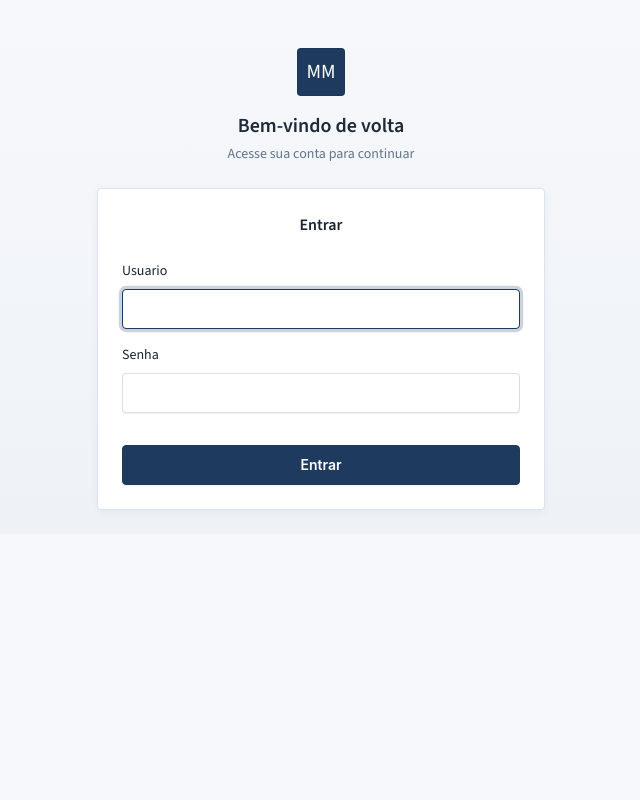
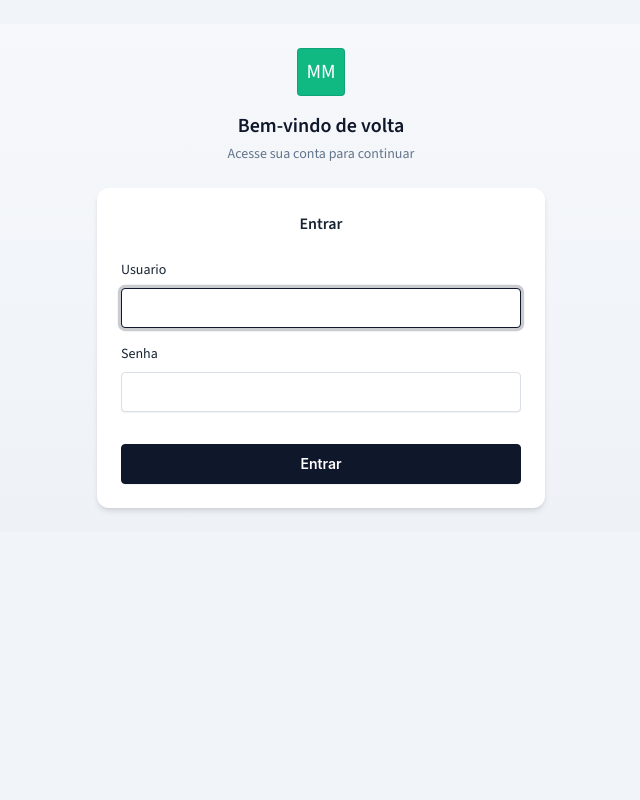
Before and after one commit to janiolos/MaanaimManager, a Django app: page /login/?next=/ in a window 1280 px wide. Shown: the whole page, without its empty margins (319-959 px from the left). Run offline with Django 5.2, Linux system fonts and the light colour scheme; data comes from the database, SQL or seed files in the repository; some libraries are stand-ins or nearby versions.

Commit message:
style: modernização do design (paleta Slate/Emerald e cards refinados)

```diff
--- a/static/app.css
+++ b/static/app.css
@@ -1,39 +1,33 @@
 @import url("https://fonts.googleapis.com/css2?family=Fraunces:opsz,wght@9..144,600;9..144,700&family=Source+Sans+3:wght@400;600&display=swap");
 
 :root {
-  /* Tema refinado - simplicidade primeiro */
-  --mm-primary: #1f3a5f;
-  --mm-primary-light: #2f5e9a;
-  --mm-primary-dark: #14233b;
-  --mm-primary-rgb: 31, 58, 95;
-  --mm-primary-light-rgb: 47, 94, 154;
-  --mm-accent: #c97a22;
-  --mm-success: #2e7d32;
-  --mm-warning: #c97a22;
-  --mm-danger: #c0392b;
-  --mm-info: #0e7490;
-  --mm-soft: #f6f8fb;
+  /* Paleta Slate & Emerald - Premium e Moderna */
+  --mm-primary: #0f172a;
+  --mm-primary-light: #1e293b;
+  --mm-primary-dark: #020617;
+  --mm-primary-rgb: 15, 23, 42;
+
+  --mm-accent: #10b981;
+  --mm-success: #10b981; /* Esmeralda */
+  --mm-warning: #f59e0b; /* Âmbar */
+  --mm-danger: #ef4444;  /* Rosa-avermelhado */
+  --mm-info: #0ea5e9;    /* Céu */
+
+  --mm-bg: #f8fafc;
+  --mm-soft: #f1f5f9;
   --mm-card: #ffffff;
-  --mm-ink: #1f2937;
+  --mm-ink: #0f172a;
   --mm-muted: #64748b;
-  --mm-border: #dbe3ed;
+  --mm-border: #e2e8f0;
 
-  /* Alias de compatibilidade */
-  --mm-green: var(--mm-success);
-  --mm-red: var(--mm-danger);
-  --mm-purple: #7c3aed;
+  /* Sombras Modernas */
+  --mm-shadow-sm: 0 1px 2px 0 rgb(0 0 0 / 0.05);
+  --mm-shadow: 0 4px 6px -1px rgb(0 0 0 / 0.1), 0 2px 4px -2px rgb(0 0 0 / 0.1);
+  --mm-shadow-lg: 0 10px 15px -3px rgb(0 0 0 / 0.1), 0 4px 6px -4px rgb(0 0 0 / 0.1);
 
-  /* Tabler tokens */
-  --tblr-primary: var(--mm-primary);
-  --tblr-primary-rgb: 31, 58, 95;
-  --tblr-info: var(--mm-info);
-  --tblr-info-rgb: 3, 105, 161;
-  --tblr-success: var(--mm-success);
-  --tblr-success-rgb: 46, 125, 50;
-  --tblr-warning: var(--mm-warning);
-  --tblr-warning-rgb: 201, 122, 34;
-  --tblr-danger: var(--mm-danger);
-  --tblr-danger-rgb: 192, 57, 43;
+  /* Tabler tokens override */
+  --tblr-primary: var(--mm-accent);
+  --tblr-primary-rgb: 16, 185, 129;
 }
 
 body {
@@ -184,14 +166,16 @@ body {
 }
 
 .card {
-  border: 1px solid var(--mm-border) !important;
+  border: none !important;
   background: var(--mm-card) !important;
-  box-shadow: 0 2px 10px rgba(15, 23, 42, 0.05) !important;
-  transition: box-shadow 0.2s ease !important;
+  box-shadow: var(--mm-shadow) !important;
+  border-radius: 12px !important;
+  transition: transform 0.2s ease, box-shadow 0.2s ease !important;
 }
 
 .card:hover {
-  box-shadow: 0 4px 14px rgba(15, 23, 42, 0.08) !important;
+  transform: translateY(-2px);
+  box-shadow: var(--mm-shadow-lg) !important;
 }
 
 .card-header {
--- a/templates/layout/base.html
+++ b/templates/layout/base.html
@@ -208,7 +208,7 @@
     <!-- MAIN -->
     <div class="page-wrapper">
     {% if current_url_name != 'login' %}
-        <header class="navbar navbar-expand-md d-print-none">
+        <header class="navbar navbar-expand-md d-print-none" data-bs-theme="dark">
           <div class="container-fluid">
             <div class="navbar-nav flex-row order-md-last">
               {% if user.is_authenticated %}
@@ -223,13 +223,12 @@
 
             <div class="navbar-text">
               {% if evento_atual %}
-                <span class="badge bg-primary-lt me-2">{{ rotulo_evento_singular|default:"Evento" }} atual</span>
-                <strong>{{ evento_atual.nome }}</strong>
-                <span class="mx-1">-</span>
-                <a href="{% url 'core:selecionar_evento' %}">Trocar {{ rotulo_evento_singular|default:"evento"|lower }}</a>
+                <span class="badge bg-primary-lt me-2">{{ rotulo_evento_singular|default:"Evento"|upper }}</span>
+                <strong class="text-white">{{ evento_atual.nome }}</strong>
+                <a href="{% url 'core:selecionar_evento' %}" class="ms-2 text-white-50 small">Trocar</a>
               {% else %}
-                <span class="text-muted">Nenhum {{ rotulo_evento_singular|default:"evento"|lower }} selecionado.</span>
-                <a class="ms-2" href="{% url 'core:selecionar_evento' %}">Selecionar</a>
+                <span class="text-white-50">Nenhum evento selecionado.</span>
+                <a class="ms-2 btn btn-sm btn-outline-white" href="{% url 'core:selecionar_evento' %}">Selecionar</a>
               {% endif %}
             </div>
           </div>
```
Also changed, not shown: other parts of static/app.css (+25 -37 lines), templates/dashboard/index.html (+30 -20 lines).
